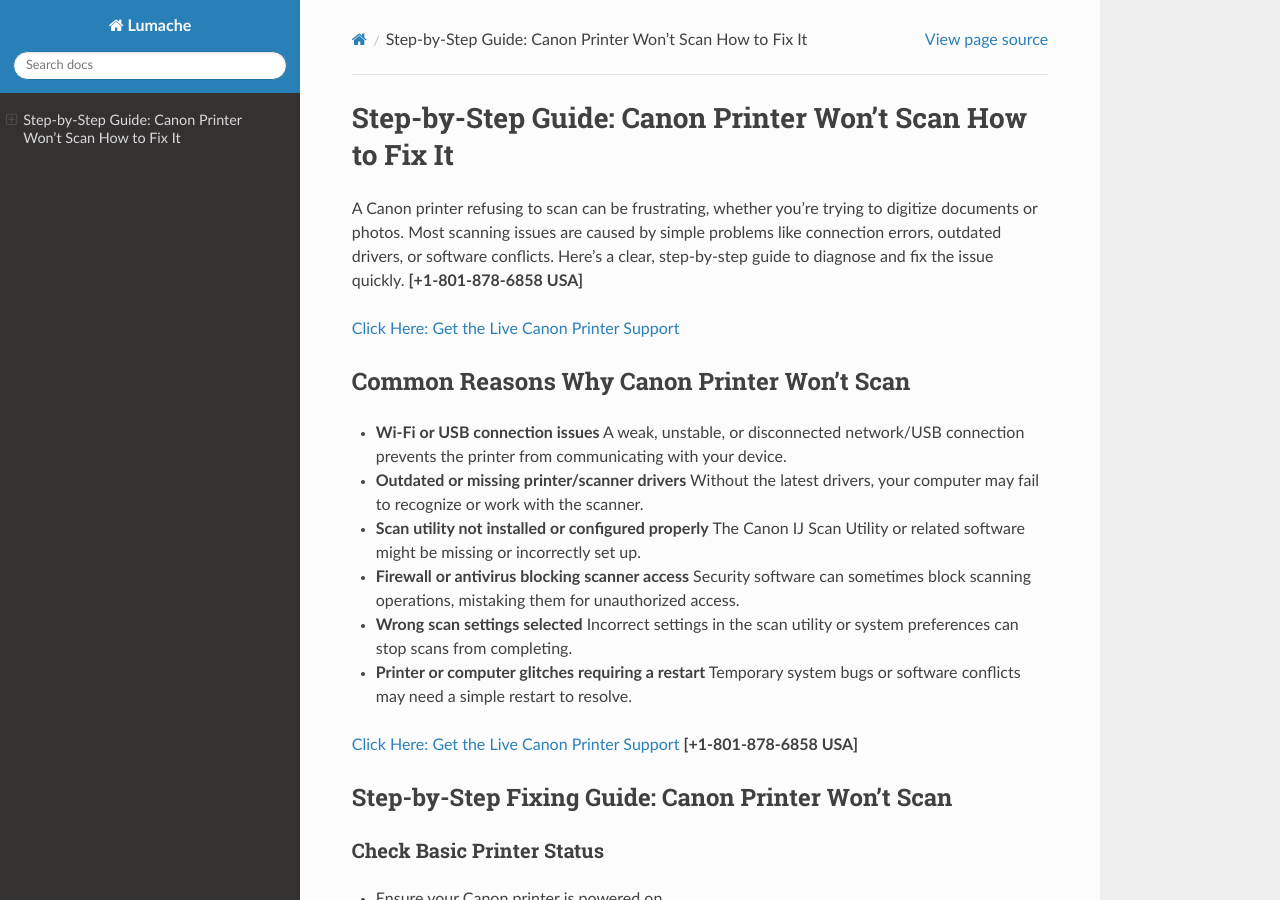
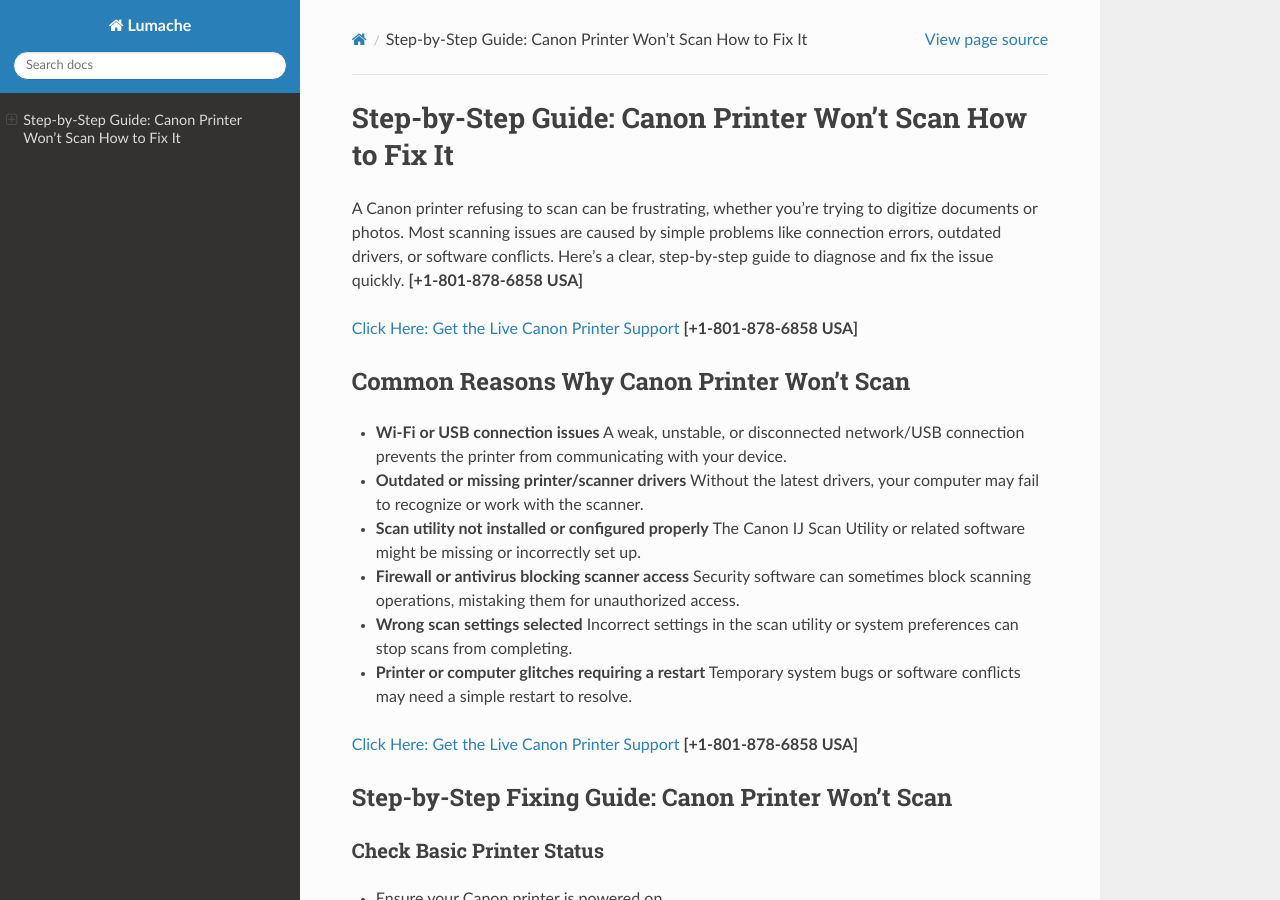
Before and after one commit to tomtomgarry/canonscan, a Sphinx documentation site: the page built from docs/source/index.rst, in a window 1280 px wide and 900 px high. Built offline with Sphinx 7.4.7 and the Read the Docs theme 3.1.0, drawn with Linux system fonts in a browser that asks for light colours.

Commit message:
Update index.rst

```diff
--- a/docs/source/index.rst
+++ b/docs/source/index.rst
@@ -5,7 +5,7 @@
 Most scanning issues are caused by simple problems like connection errors, outdated drivers, or software conflicts.
 Here’s a clear, step-by-step guide to diagnose and fix the issue quickly. **[+1-801-878-6858 USA]**
 
-`Click Here: Get the Live Canon Printer Support <https://jivo.chat/KlZSRejpBm>`_
+`Click Here: Get the Live Canon Printer Support <https://jivo.chat/KlZSRejpBm>`_     **[+1-801-878-6858 USA]**
 
 Common Reasons Why Canon Printer Won’t Scan
 --------------------------------------------
```
